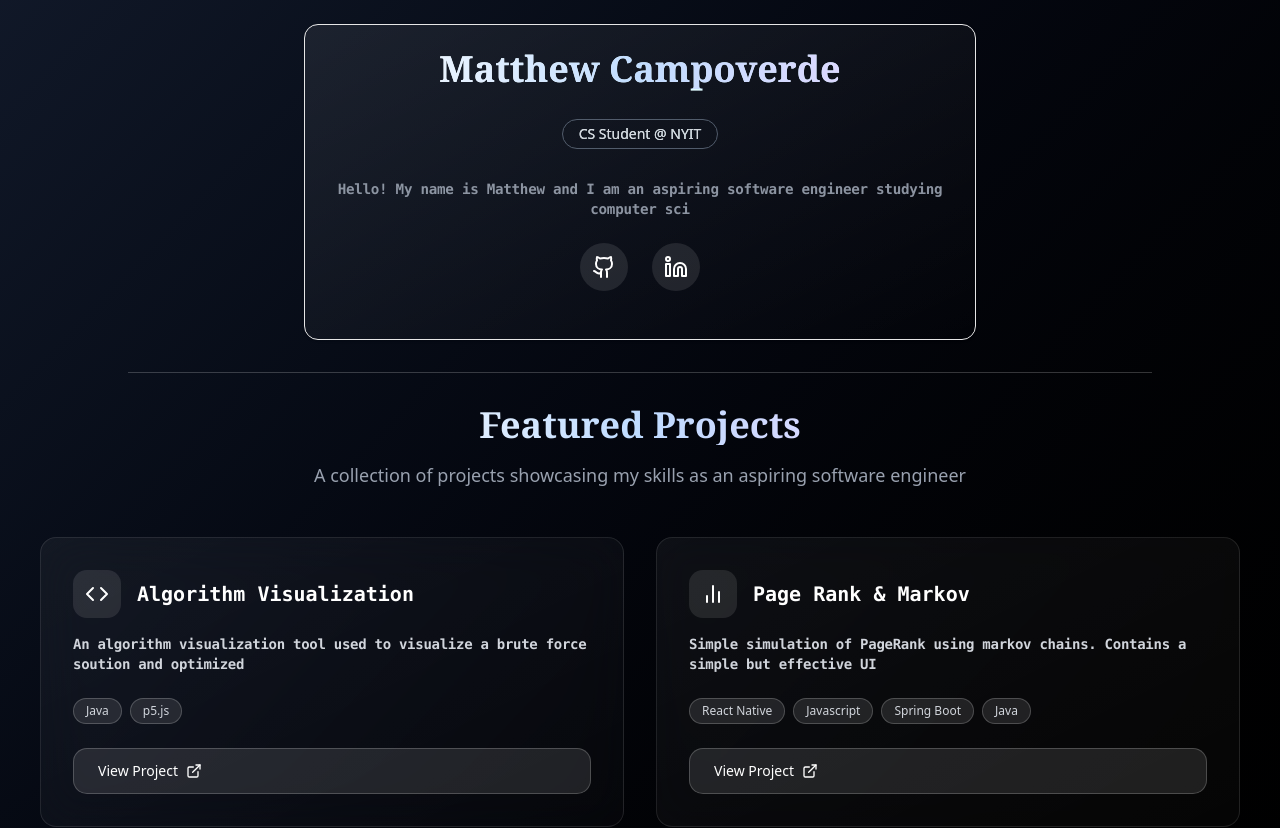
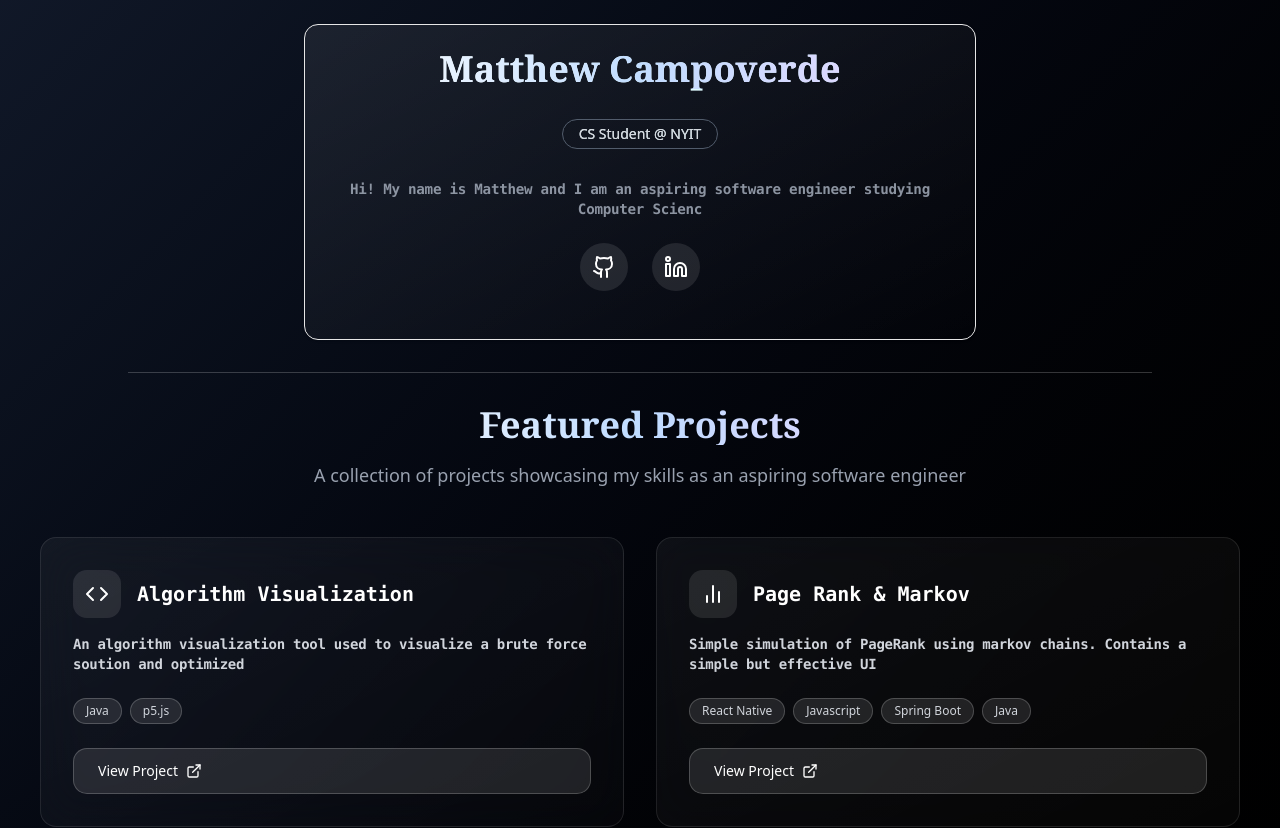
Before and after one commit to mcampo0215/MyWebsite, a Next.js app: page / in a window 1280 px wide. Shown: the top 828 px of the page. Built offline with nearby package versions, Linux system fonts and the light colour scheme.

Commit message:
Wording changes.

```diff
--- a/src/app/page.tsx
+++ b/src/app/page.tsx
@@ -24,7 +24,7 @@ export default function Page() {
     },
     {
       title: "User Authentication",
-      description:"User authenitcation system containing registration and login features, along with JWT and email verification.",
+      description:"User authenitcation system containing registration and login features, along with JWT and email verification. Used Next.js for a seamless user experience and connected to a Spring Boot backend.",
       tech: ["Next.js", "Java", "Spring Boot", "Typescript", "PostgreSQL", "Postman"],
       url: "https://github.com/mcampo0215/UserAuthentication",
       icon: <Database className="w-6 h-6" />,
@@ -57,11 +57,11 @@ export default function Page() {
             </CardDescription>
             <div className="mt-6 text-center text-gray-400 text-sm animate-pulse-slow font-serif">
               <TypingAnimation className="font-mono text-sm #0d0d0d, #595959, #c0c0c0, #f5f5f5"
-              duration={65}>Hello! My name is Matthew and I am an aspiring software engineer
-              studying computer science at NYIT. I have gained my experience so
-              far building projects using React Native & Expo Go, in addition to
+              duration={65}>Hi! My name is Matthew and I am an aspiring software engineer
+              studying Computer Science at NYIT. I have gained my experience so
+              far building projects using React Native & Next.js, in addition to
               working with several backend services such as Spring Boot,
-              Firebase, and MySQL. I have different side projects as well that
+              Firebase, and PostgreSQL. I have different side projects as well that
               can be accessible below.</TypingAnimation>
             </div>
           </CardHeader>
```
